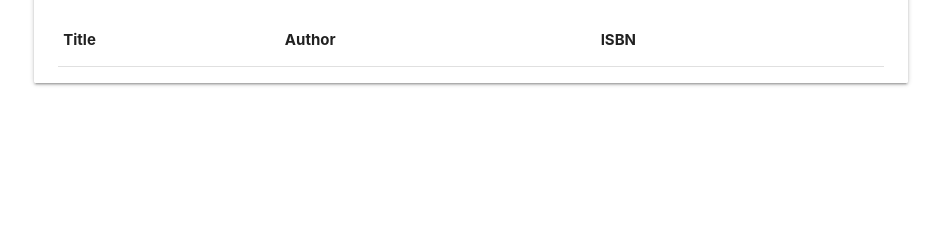
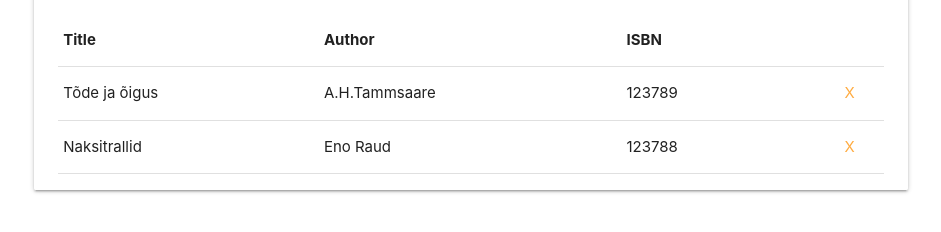
Before and after one commit to Kristofer-Robin/books, a plain HTML site: page index.html in a window 1280 px wide. Shown: the part 658-890 px from the top of the page, without its empty margins (169-1110 px from the left). Before the commit the page ends 800 px from the top, so only its background shows below. Drawn offline with nearby package versions, Linux system fonts and the light colour scheme.

Commit message:
Add book to book table

```diff
--- a/index.html
+++ b/index.html
@@ -47,6 +47,18 @@
                                     <th>ISBN</th>
                                     <th></th>
                                 </tr>
+                                <tr>
+                                    <td class="collection-item">Tõde ja õigus</td>
+                                    <td>A.H.Tammsaare</td>
+                                    <td>123789</td>
+                                    <td><a href="#" class="secondary-content">X</a></td>
+                                </tr>
+                                <tr>
+                                    <td class="collection-item">Naksitrallid</td>
+                                    <td>Eno Raud</td>
+                                    <td>123788</td>
+                                    <td><a href="#" class="secondary-content">X</a></td>
+                                </tr>
                                 </thead>
                                 <tbody id="books-list">
                                 </tbody>
```
